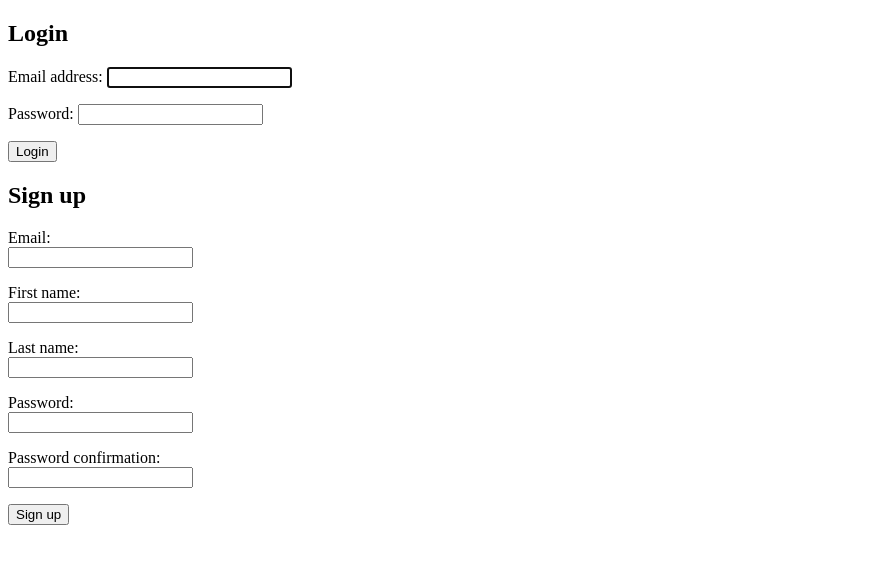
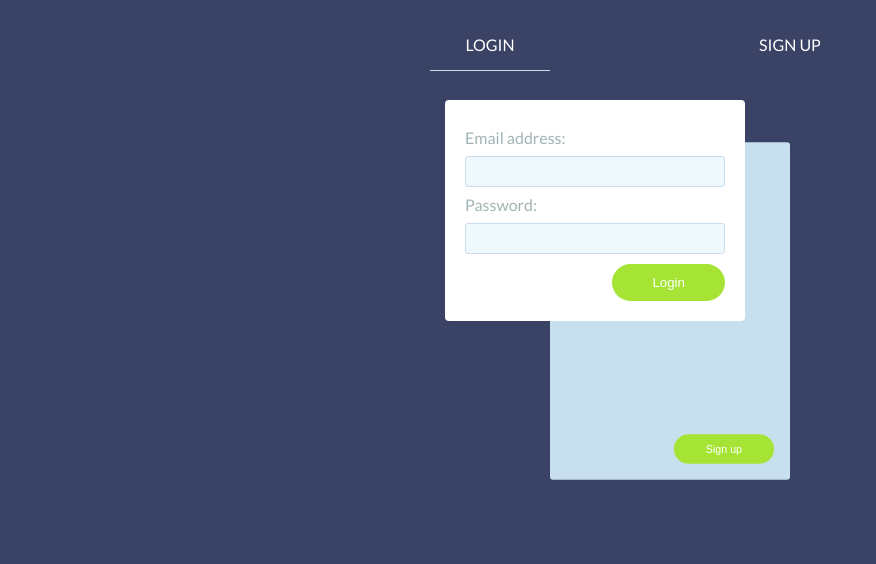
Before and after one commit to STAC-IITMandi/Inventory, a Django app: page /new/ in a window 1280 px wide. Shown: the top 564 px of the page, without its empty margins (0-876 px from the left). Run offline with Django 3.2, Linux system fonts and the light colour scheme; some libraries are stand-ins or nearby versions.

Commit message:
Complete same page login and registration and templates

```diff
--- a/inv/forms.py
+++ b/inv/forms.py
@@ -11,3 +11,7 @@ class SignUpForm(UserCreationForm):
     class Meta:
         model = User
         fields = ('email', 'first_name', 'last_name', 'password1', 'password2', )
+
+class BookForm(forms.Form):
+    product = forms.CharField(max_length=200)
+    quantity = forms.IntegerField()
--- a/inv/models.py
+++ b/inv/models.py
@@ -67,4 +67,4 @@ class Rental(models.Model):
     comments = models.TextField(max_length = 500, null = True, blank = True)
 
     def __str__(self):
-        return self.user + " - " + self.object
+        return self.user.first_name + " - " + self.object.name
--- /dev/null
+++ b/inv/static/index.js
@@ -0,0 +1,25 @@
+var menu = document.getElementById('menu'),
+    panelMenu = menu.querySelectorAll('li'),
+    panelBoxes = document.querySelectorAll('.panel__box'),
+    signUp = document.getElementById('signUp'),
+    signIn = document.getElementById('signIn');
+
+function removeSelection(){
+    for(var i = 0, len = panelBoxes.length; i < len; i++){panelBoxes[i].classList.remove('active');
+    }
+}
+
+
+signIn.onclick = function(e){
+  e.preventDefault();
+  removeSelection();
+  panelBoxes[0].classList.add('active');
+  menu.classList.remove('second-box');
+}
+
+signUp.onclick = function(e){
+  e.preventDefault();
+  removeSelection();
+  panelBoxes[1].classList.add('active');
+  menu.classList.add('second-box');
+}
--- /dev/null
+++ b/inv/static/style.css
@@ -0,0 +1,391 @@
+* {
+  -webkit-box-sizing: border-box;
+          box-sizing: border-box;
+}
+
+.view__more {
+  position: absolute;
+  left: 0;
+  top: 0;
+  padding: 20px 40px;
+  background: #616fa5;
+  color: #fff;
+  -webkit-transition: all .3s;
+  transition: all .3s;
+}
+.view__more:hover {
+  background: #717eae;
+}
+
+body {
+  background: #3A4366;
+  font-family: 'Lato', sans-serif;
+}
+
+a {
+  text-decoration: none;
+  color: inherit;
+}
+
+.panel {
+  width: 600px;
+  margin: auto;
+}
+.panel__menu {
+  width: 100%;
+  float: left;
+  margin: 20px 0 30px;
+  position: relative;
+}
+.panel__menu.second-box hr {
+  -webkit-transform: translateX(325%);
+          transform: translateX(325%);
+}
+.panel__menu hr {
+  position: absolute;
+  top: 100%;
+  width: 20%;
+  -webkit-transform: translateX(75%);
+          transform: translateX(75%);
+  border: none;
+  background: #C8DFED;
+  height: 1px;
+  margin: 0;
+  -webkit-transition: all 0.5s;
+  transition: all 0.5s;
+}
+.panel__menu li {
+  width: 50%;
+  text-align: center;
+  float: left;
+  cursor: pointer;
+}
+.panel__menu li a {
+  color: #fff;
+  display: inline-block;
+  padding: 17px 30px;
+  text-transform: uppercase;
+}
+.panel__wrap {
+  width: 100%;
+  float: left;
+  position: relative;
+}
+.panel__wrap .panel__box label {
+  opacity: 0;
+}
+.panel__wrap .panel__box:first-child {
+  left: 0;
+  -webkit-transform: translateX(30%) scale(0.8);
+          transform: translateX(30%) scale(0.8);
+  -webkit-animation: box-1--out 0.5s;
+          animation: box-1--out 0.5s;
+  -webkit-transform-origin: center right;
+          transform-origin: center right;
+}
+.panel__wrap .panel__box:first-child.active {
+  -webkit-transform: translateX(35%);
+          transform: translateX(35%);
+  -webkit-animation: box-1 0.5s;
+          animation: box-1 0.5s;
+}
+.panel__wrap .panel__box:last-child {
+  right: 0;
+  -webkit-transform: translateX(-30%) scale(0.8);
+          transform: translateX(-30%) scale(0.8);
+  -webkit-animation: box-2--out 0.5s;
+          animation: box-2--out 0.5s;
+  -webkit-transform-origin: center left;
+          transform-origin: center left;
+}
+.panel__wrap .panel__box:last-child input[type="submit"] {
+  background: none;
+  border: 1px solid #A5E434;
+  color: #A5E434;
+}
+.panel__wrap .panel__box:last-child.active {
+  -webkit-animation: box-2 0.5s;
+          animation: box-2 0.5s;
+  -webkit-transform: translateX(-35%);
+          transform: translateX(-35%);
+}
+.panel__box {
+  width: 50%;
+  float: left;
+  z-index: 1;
+  background: pink;
+  position: absolute;
+  padding: 20px;
+  background: #C8DFED;
+  border-radius: 4px;
+  -webkit-transition: all 0.5s;
+  transition: all 0.5s;
+}
+.panel__box.active {
+  background: #fff;
+  z-index: 2;
+}
+.panel__box.active label, .panel__box.active input {
+  opacity: 1;
+}
+.panel__box label {
+  float: left;
+  width: 100%;
+  margin-top: 10px;
+  color: #a1b4b4;
+}
+.panel__box input {
+  outline: none;
+  opacity: 0;
+}
+.panel__box input[type="email"], .panel__box input[type="text"], .panel__box input[type="password"] {
+  margin-top: 10px;
+  width: 100%;
+  float: left;
+  background: #EEF9FE;
+  border: 1px solid #CDDBEF;
+  border-radius: 3px;
+  padding: 7px 10px;
+}
+.panel__box button {
+  float: right;
+  cursor: pointer;
+  border: none;
+  padding: 11px 40px;
+  background: #A5E434;
+  border-radius: 30px;
+  color: #fff;
+  margin-top: 10px;
+}
+
+@-webkit-keyframes box-1 {
+  0% {
+    -webkit-transform: translateX(30%) scale(0.8);
+            transform: translateX(30%) scale(0.8);
+    z-index: 1;
+  }
+  49% {
+    -webkit-transform: translateX(0) scale(0.9);
+            transform: translateX(0) scale(0.9);
+    z-index: 1;
+  }
+  50% {
+    -webkit-transform: translateX(0) scale(0.9);
+            transform: translateX(0) scale(0.9);
+    z-index: 2;
+    label, input {
+      opacity: 0;
+    }
+  }
+  100% {
+    -webkit-transform: translateX(35%) scale(1);
+            transform: translateX(35%) scale(1);
+    z-index: 2;
+    label, input {
+      opacity: 1;
+    }
+  }
+}
+
+@keyframes box-1 {
+  0% {
+    -webkit-transform: translateX(30%) scale(0.8);
+            transform: translateX(30%) scale(0.8);
+    z-index: 1;
+  }
+  49% {
+    -webkit-transform: translateX(0) scale(0.9);
+            transform: translateX(0) scale(0.9);
+    z-index: 1;
+  }
+  50% {
+    -webkit-transform: translateX(0) scale(0.9);
+            transform: translateX(0) scale(0.9);
+    z-index: 2;
+    label, input {
+      opacity: 0;
+    }
+  }
+  100% {
+    -webkit-transform: translateX(35%) scale(1);
+            transform: translateX(35%) scale(1);
+    z-index: 2;
+    label, input {
+      opacity: 1;
+    }
+  }
+}
+@-webkit-keyframes box-1--out {
+  0% {
+    -webkit-transform: translateX(35%) scale(1);
+            transform: translateX(35%) scale(1);
+    z-index: 2;
+    label {
+      opacity: 1;
+    }
+  }
+  49% {
+    -webkit-transform: translateX(0) scale(0.9);
+            transform: translateX(0) scale(0.9);
+    z-index: 2;
+  }
+  50% {
+    -webkit-transform: translateX(0) scale(0.9);
+            transform: translateX(0) scale(0.9);
+    z-index: 1;
+    label, input {
+      opacity: 1;
+    }
+  }
+  100% {
+    -webkit-transform: translateX(30%) scale(0.8);
+            transform: translateX(30%) scale(0.8);
+    z-index: 1;
+    label, input {
+      opacity: 0;
+    }
+  }
+}
+@keyframes box-1--out {
+  0% {
+    -webkit-transform: translateX(35%) scale(1);
+            transform: translateX(35%) scale(1);
+    z-index: 2;
+    label {
+      opacity: 1;
+    }
+  }
+  49% {
+    -webkit-transform: translateX(0) scale(0.9);
+            transform: translateX(0) scale(0.9);
+    z-index: 2;
+  }
+  50% {
+    -webkit-transform: translateX(0) scale(0.9);
+            transform: translateX(0) scale(0.9);
+    z-index: 1;
+    label, input {
+      opacity: 1;
+    }
+  }
+  100% {
+    -webkit-transform: translateX(30%) scale(0.8);
+            transform: translateX(30%) scale(0.8);
+    z-index: 1;
+    label, input {
+      opacity: 0;
+    }
+  }
+}
+@-webkit-keyframes box-2 {
+  0% {
+    -webkit-transform: translateX(-30%) scale(0.8);
+            transform: translateX(-30%) scale(0.8);
+    z-index: 1;
+  }
+  49% {
+    -webkit-transform: translateX(0) scale(0.9);
+            transform: translateX(0) scale(0.9);
+    z-index: 1;
+  }
+  50% {
+    -webkit-transform: translateX(0) scale(0.9);
+            transform: translateX(0) scale(0.9);
+    z-index: 2;
+    label, input {
+      opacity: 0;
+    }
+  }
+  100% {
+    -webkit-transform: translateX(-35%) scale(1);
+            transform: translateX(-35%) scale(1);
+    z-index: 2;
+    label, input {
+      opacity: 1;
+    }
+  }
+}
+@keyframes box-2 {
+  0% {
+    -webkit-transform: translateX(-30%) scale(0.8);
+            transform: translateX(-30%) scale(0.8);
+    z-index: 1;
+  }
+  49% {
+    -webkit-transform: translateX(0) scale(0.9);
+            transform: translateX(0) scale(0.9);
+    z-index: 1;
+  }
+  50% {
+    -webkit-transform: translateX(0) scale(0.9);
+            transform: translateX(0) scale(0.9);
+    z-index: 2;
+    label, input {
+      opacity: 0;
+    }
+  }
+  100% {
+    -webkit-transform: translateX(-35%) scale(1);
+            transform: translateX(-35%) scale(1);
+    z-index: 2;
+    label, input {
+      opacity: 1;
+    }
+  }
+}
+@-webkit-keyframes box-2--out {
+  0% {
+    -webkit-transform: translateX(-35%) scale(1);
+            transform: translateX(-35%) scale(1);
+    z-index: 2;
+  }
+  49% {
+    -webkit-transform: translateX(0) scale(0.9);
+            transform: translateX(0) scale(0.9);
+    z-index: 2;
+  }
+  50% {
+    -webkit-transform: translateX(0) scale(0.9);
+            transform: translateX(0) scale(0.9);
+    z-index: 1;
+    label, input {
+      opacity: 1;
+    }
+  }
+  100% {
+    -webkit-transform: translateX(-30%) scale(0.8);
+            transform: translateX(-30%) scale(0.8);
+    z-index: 1;
+    label, input {
+      opacity: 0;
+    }
+  }
+}
+@keyframes box-2--out {
+  0% {
+    -webkit-transform: translateX(-35%) scale(1);
+            transform: translateX(-35%) scale(1);
+    z-index: 2;
+  }
+  49% {
+    -webkit-transform: translateX(0) scale(0.9);
+            transform: translateX(0) scale(0.9);
+    z-index: 2;
+  }
+  50% {
+    -webkit-transform: translateX(0) scale(0.9);
+            transform: translateX(0) scale(0.9);
+    z-index: 1;
+    label, input {
+      opacity: 1;
+    }
+  }
+  100% {
+    -webkit-transform: translateX(-30%) scale(0.8);
+            transform: translateX(-30%) scale(0.8);
+    z-index: 1;
+    label, input {
+      opacity: 0;
+    }
+  }
+}
--- a/inv/templates/base.html
+++ b/inv/templates/base.html
@@ -6,6 +6,8 @@
 <head>
   <meta charset="utf-8">
   <title>Inventory | STAC IIT Mandi</title>
+  <link href='https://fonts.googleapis.com/css?family=Lato' rel='stylesheet' type='text/css'>
+  <link rel="stylesheet" href="https://cdnjs.cloudflare.com/ajax/libs/meyer-reset/2.0/reset.min.css">
 </head>
 
 <body>
--- a/inv/templates/new.html
+++ b/inv/templates/new.html
@@ -1,13 +1,30 @@
 {% extends 'base.html' %}
 
 {% block content %}
-  <h2>Login</h2>
+  {% load static %}
+  <link rel="stylesheet" href="{% static 'style.css' %}">
+  <div class="panel">
+    <ul class="panel__menu" id="menu">
+      <hr/>
+      <li id="signIn"> <a href="#">Login</a></li>
+      <li id="signUp"><a href="#">Sign up</a></li>
+    </ul>
+    <div class="panel__wrap">
+      <div class="panel__box active" id="signInBox">
         <form method="post">
           {% csrf_token %}
           {{ form1.as_p }}
-    <button type="submit">Login</button>
+          <button type="submit" name="log">Login</button>
         </form>
-  <h2>Sign up</h2>
+        <!-- <label>Email
+          <input type="email"/>
+        </label>
+        <label>Password
+          <input type="password"/>
+        </label>
+        <input type="submit"/> -->
+      </div>
+      <div class="panel__box" id="signUpBox">
         <form method="post">
           {% csrf_token %}
           {% for field in form %}
@@ -19,6 +36,20 @@
               {% endfor %}
             </p>
           {% endfor %}
-    <button type="submit">Sign up</button>
+          <button type="submit" name="sign">Sign up</button>
         </form>
+        <!-- <label>Email
+          <input type="email"/>
+        </label>
+        <label>Password
+          <input type="password"/>
+        </label>
+        <label>Confirm password
+          <input type="password"/>
+        </label>
+        <input type="submit"/> -->
+      </div>
+    </div>
+  </div>
+  <script src="{% static 'index.js' %}"></script>
 {% endblock %}
--- a/inv/views.py
+++ b/inv/views.py
@@ -4,11 +4,17 @@ from django.http import HttpResponseRedirect
 from django.contrib.auth.forms import AuthenticationForm as LoginForm
 
 from .forms import SignUpForm
+from .models import Inventory, Rental
 
 def inventory(request):
     if request.user.is_authenticated:
+        user = request.user
+        invs = Inventory.objects.all()
+        rents = Rental.objects.filter(user = user)
+        # if request.method == 'POST':
+        #     inventory =
         name = request.user.get_short_name()
-        return render(request, 'index.html', {'name': name})
+        return render(request, 'index.html', {'name': name, 'invs': invs, 'rents':rents})
     else:
         return HttpResponseRedirect('/new/')
 
@@ -16,8 +22,6 @@ def new(request):
     if request.method == 'POST':
         form = SignUpForm(request.POST)
         form1 = LoginForm(request.POST)
-        for i in form1:
-            print(i)
         if form.is_valid():
             form.save()
             email = form.cleaned_data.get('email')
@@ -25,13 +29,11 @@ def new(request):
             user = authenticate(email=email, password=raw_password)
             login(request, user)
             return redirect('inventory')
-        elif form1.is_valid():
-            username = form1.cleaned_data.get('username')
-            password = form1.cleaned_data.get('password')
+        elif 'log' in request.POST:
+            username = request.POST['username']
+            password = request.POST['password']
             user = authenticate(request, username=username, password=password)
-            print("uh")
             if user is not None:
-                print("yo")
                 login(request, user)
                 return redirect('inventory')
     else:
```
Also changed, not shown: inv/templates/index.html (+12 -0 lines), inv/templates/registration/login.html (deleted, +0 -11 lines), inv/templates/registration/signup.html (deleted, +0 -18 lines), db.sqlite3. Lines whose indentation alone changed are shown as unchanged.
